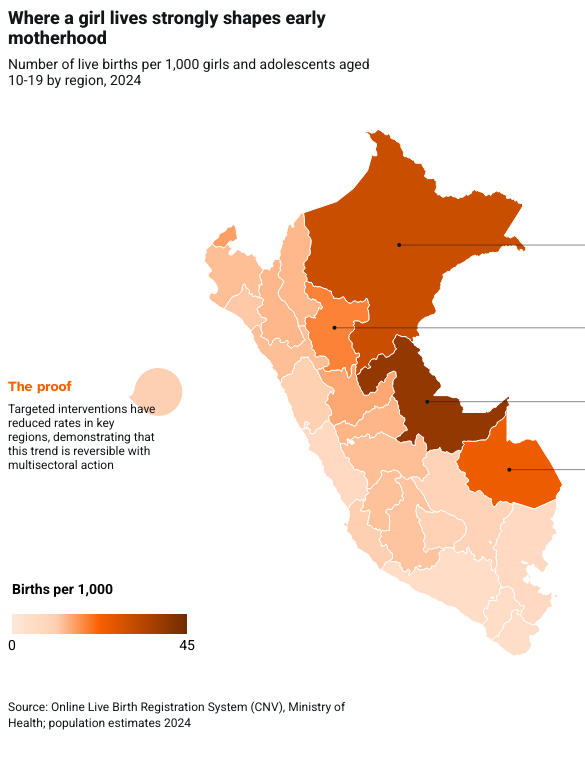
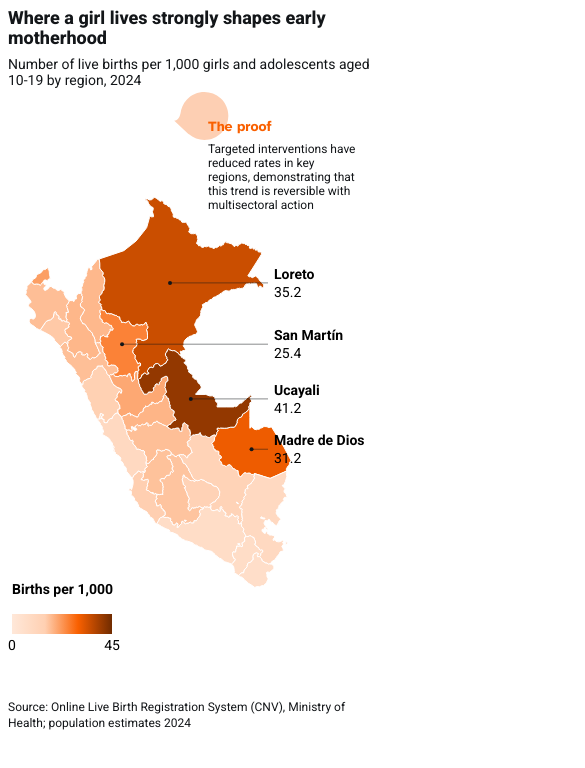
Before and after one commit to parabolestudio/unfpafertilitytrends, a plain HTML site: page vis2.html in a window 390 px wide. Shown: the top 768 px of the page, 585 px wide, since content can reach past the window. Drawn offline with nearby package versions, Linux system fonts and the light colour scheme.

Commit message:
mobile vis2

```diff
--- a/css/style.css
+++ b/css/style.css
@@ -119,10 +119,13 @@ body {
     height: 50px;
 }
 
-.callout-map::before {
-    top: 40px;
-    left: 120px;
+@media screen and (min-width: 750px) {
+    .callout-map::before {
+        top: 40px;
+        left: 120px;
+    }
 }
+
 
 .tooltip {
     position: absolute;
--- a/js/vis2.js
+++ b/js/vis2.js
@@ -9,7 +9,7 @@ function vis2() {
     const wrapper = d3.select(".wrapper");
     const tooltip = d3.select(".tooltip");
 
-    const width = 750;
+    const width = isMobile ? window.innerWidth : 750;
     const height = 566;
     const margin = {
         left: 90,
@@ -20,13 +20,13 @@ function vis2() {
 
 
     const colormap = ["#FFE8D9", "#FFD0B2", "#F96000", "#702B00"];
-    const stops = [0, 0.25, 0.5, 1];
+    const stops = [0, 0.33, 0.66, 1];
     const colorExtent = [0, 45];
     const xColorbar = 4;
     const yColorbar = height - 60;
     const heightColorbar = 20;
-    const widthColorbar = 175;
-    const xHighlighted = 600;
+    const widthColorbar = isMobile ? 100 : 175;
+    const xHighlighted = isMobile ? 260 : 600;
 
     const interpolator = d3.piecewise(colormap);
     // const interpolator = d3.interpolateRgbBasis(colormap);
@@ -38,8 +38,8 @@ function vis2() {
     const projection = d3
         .geoMercator()
         .center([-75, -9.25])
-        .scale(1620)
-        .translate([width / 2, height / 2]);
+        .scale(isMobile ? 1200 : 1620)
+        .translate([isMobile ? 150 : width / 2, height / 2]);
 
     const path = d3.geoPath().projection(projection);
 
@@ -52,8 +52,8 @@ function vis2() {
     const highlighted = ['Loreto', 'San Martín', 'Ucayali', 'Madre de Dios'];
 
     d3.select("#bubble2")
-        .style("top", "320px")
-        .style("left", "0");
+        .style("top", isMobile ? "60px" : "320px")
+        .style("left", isMobile ? "200px" : "0");
 
     Promise.all([
         d3.csv("./data/vis2.csv"),
```
